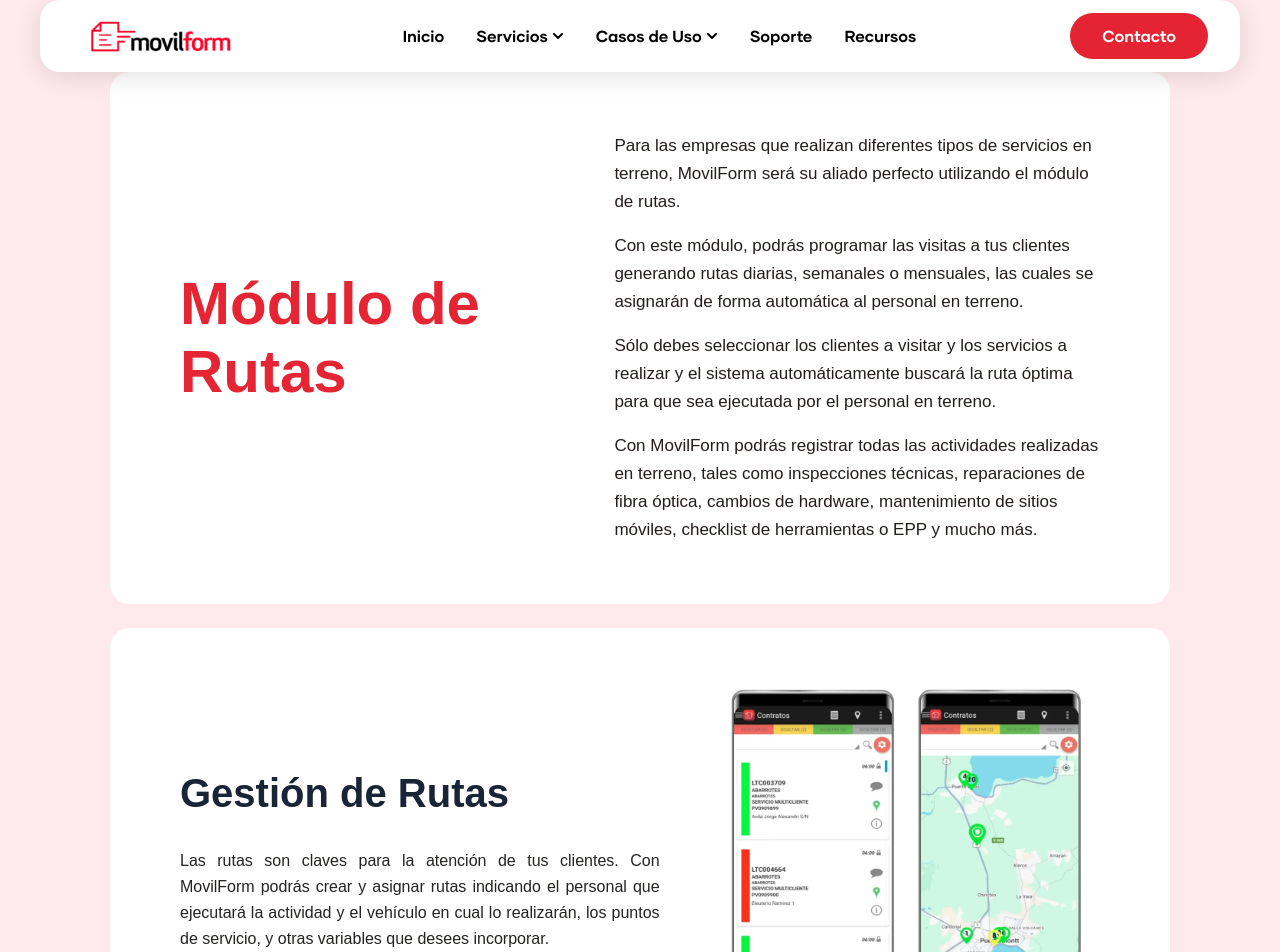
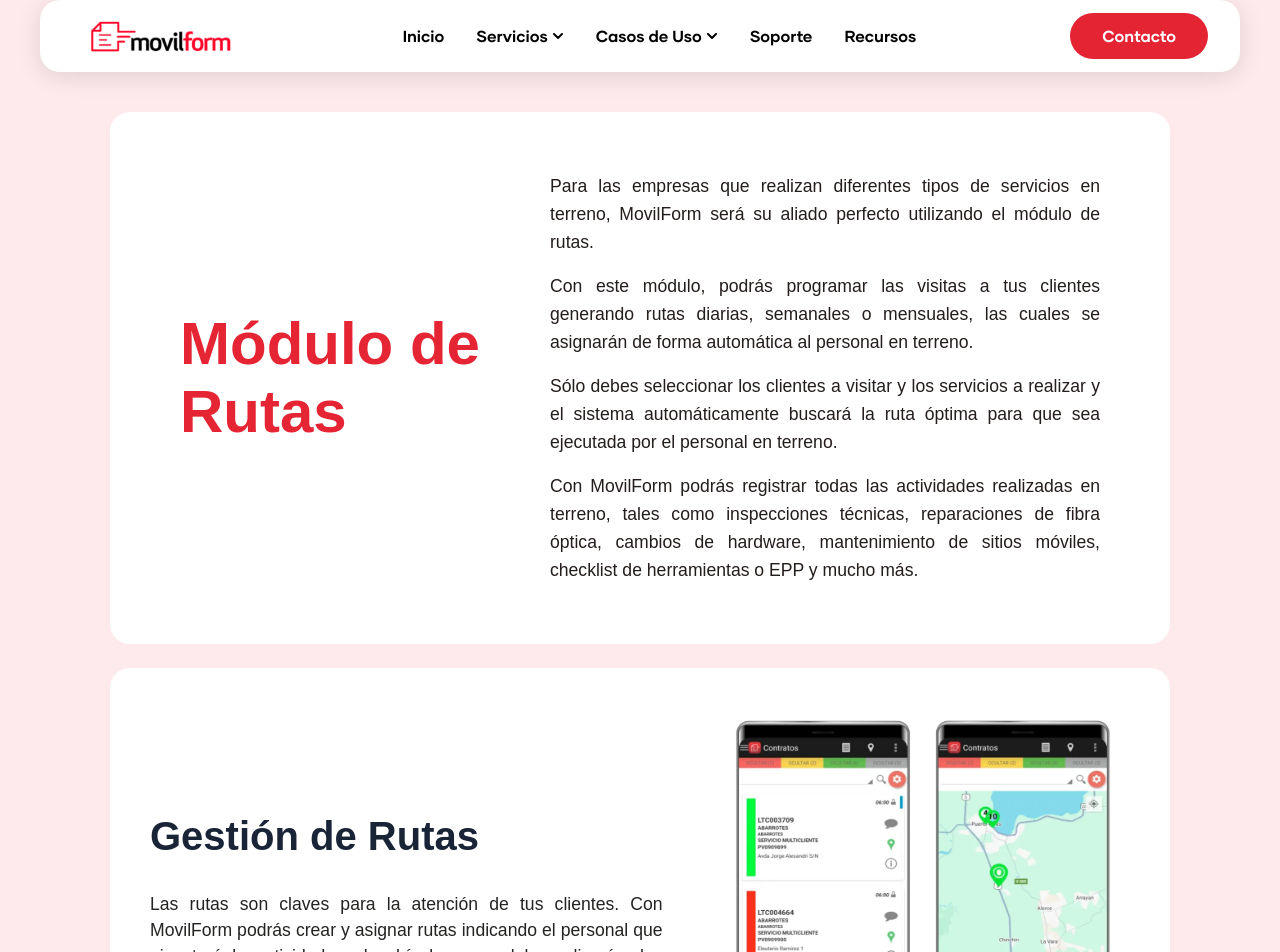
Before and after one commit to JeanGeros/movilform-gonarm, a Next.js app: page /servicios/modulo-de-rutas in a window 1280 px wide. Shown: the part 16-968 px from the top of the page. Built offline with nearby package versions, Linux system fonts and the light colour scheme; a web font is replaced by a local one.

Commit message:
fix: ajustes de layout en FeatureSection y páginas de servicios

```diff
--- a/app/components/FeatureSection.tsx
+++ b/app/components/FeatureSection.tsx
@@ -42,14 +42,14 @@
       <h2 className="font-satoshi text-[40px] font-extrabold text-[#192437] leading-[46px]">
         {title}
       </h2>
-      <div className="font-satoshi text-justify mt-8 text-[16px] text-[#232321] leading-[26px] space-y-4">
+      <div className="font-satoshi text-justify mt-8 text-[17.6px] text-[#232321] leading-[26px] space-y-4">
         {children}
       </div>
     </div>
   );
 
   return (
-    <section className="bg-white rounded-[20px] px-[70px] py-[50px]">
+    <section className="bg-white rounded-[20px] p-[40px]">
       <div className={`grid gap-12 items-center ${imagePosition === "left" ? "grid-cols-[9fr_11fr]" : "grid-cols-[11fr_9fr]"}`}>
         {imagePosition === "left" ? (
           <>
--- a/app/servicios/formularios-digitales/page.tsx
+++ b/app/servicios/formularios-digitales/page.tsx
@@ -51,7 +51,7 @@
         <Navbar />
       </div>
 
-      <div className=" mt-10 pb-16 flex flex-col gap-6 max-w-[1250px] mx-auto">
+      <div className=" mt-10 pb-16 flex flex-col gap-6 max-w-[1440px] mx-auto">
 
         {/* ── 1. HEADER ───────────────────────────────────────────────────── */}
         <section className="bg-white rounded-[20px] px-[70px] py-[60px]">
--- a/app/servicios/modulo-de-rutas/page.tsx
+++ b/app/servicios/modulo-de-rutas/page.tsx
@@ -20,12 +20,12 @@
       <div className="px-[110px] pb-16 flex flex-col gap-6 max-w-[1440px] mx-auto">
 
         {/* ── 1. HEADER ───────────────────────────────────────────────────── */}
-        <section className="bg-white rounded-[20px] px-[70px] py-[60px]">
-          <div className="grid grid-cols-[42%_1fr] gap-12 items-center">
+        <section className="mt-10 bg-white rounded-[20px] px-[70px] py-[60px]">
+          <div className="grid grid-cols-[35%_1fr] gap-12 items-center">
             <h1 className="font-satoshi text-[60px] font-black text-[#e52533] leading-[68px]">
               Módulo de<br />Rutas
             </h1>
-            <div className="font-satoshi text-[17px] text-[#231d1b] leading-[28px] space-y-4">
+            <div className="font-satoshi text-[17.6px] text-justify text-[#231d1b] leading-[28px] space-y-4">
               <p>
                 Para las empresas que realizan diferentes tipos de servicios en terreno, MovilForm
                 será su aliado perfecto utilizando el módulo de rutas.
```
